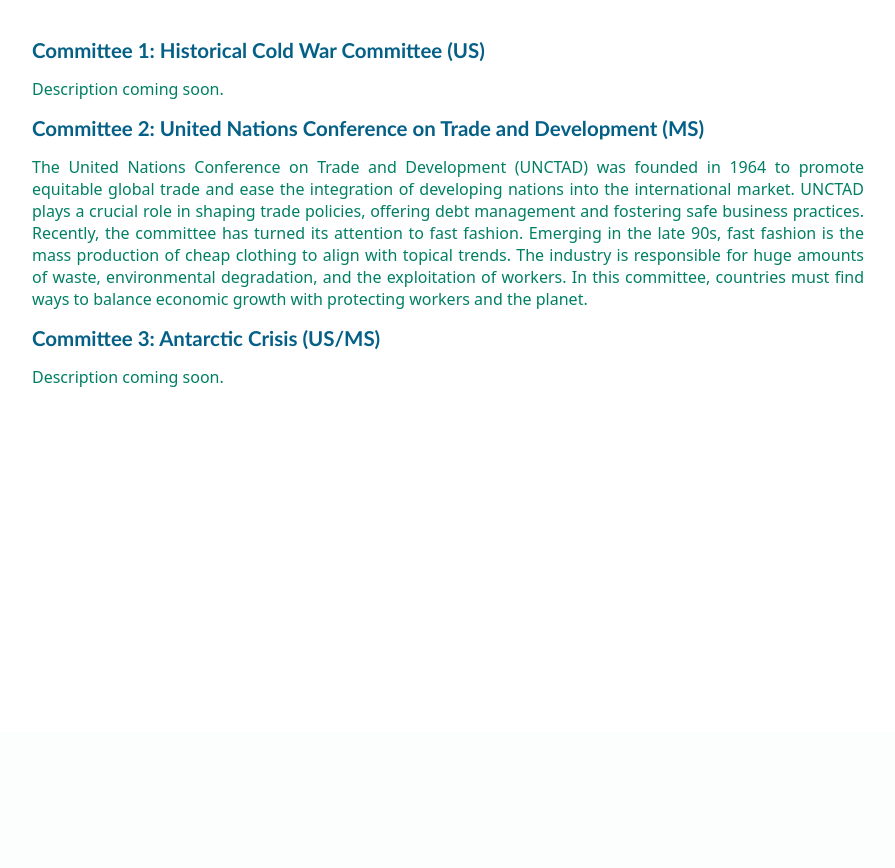
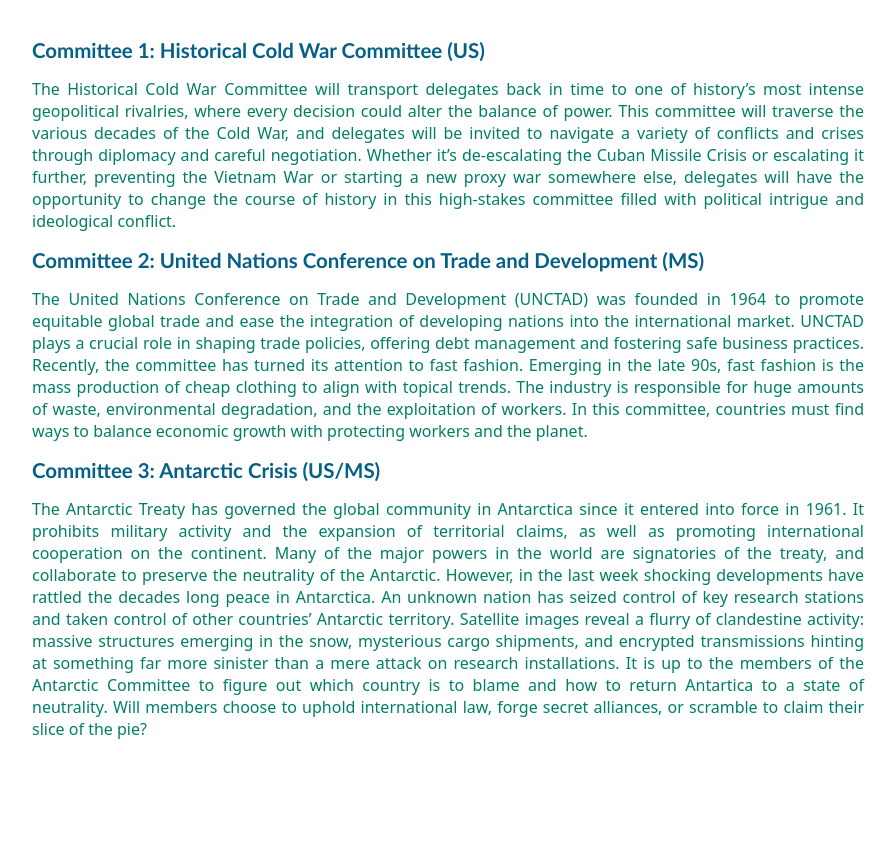
Before and after one commit to AnoushaMukherjee/UPrepMUN, a Flask app: page /committees in a window 1280 px wide. Shown: the part 68-936 px from the top of the page, without its empty margins (32-927 px from the left). Before the commit the page ends 455 px from the top, so only its background shows below. Run offline with Flask 3, Linux system fonts and the light colour scheme.

Commit message:
Update committees.html

```diff
--- a/templates/committees.html
+++ b/templates/committees.html
@@ -84,11 +84,11 @@
     <div class="container">
         <div class="about-MUN">
             <h2><b>Committee 1: Historical Cold War Committee (US)</b></h2>
-            <p>Description coming soon.</p>
+            <p>The Historical Cold War Committee will transport delegates back in time to one of history’s most intense geopolitical rivalries, where every decision could alter the balance of power. This committee will traverse the various decades of the Cold War, and delegates will be invited to navigate a variety of conflicts and crises through diplomacy and careful negotiation. Whether it’s de-escalating the Cuban Missile Crisis or escalating it further, preventing the Vietnam War or starting a new proxy war somewhere else, delegates will have the opportunity to change the course of history in this high-stakes committee filled with political intrigue and ideological conflict.</p>
             <h2><b>Committee 2: United Nations Conference on Trade and Development (MS)</b></h2>
             <p>The United Nations Conference on Trade and Development (UNCTAD) was founded in 1964 to promote equitable global trade and ease the integration of developing nations into the international market. UNCTAD plays a crucial role in shaping trade policies, offering debt management and fostering safe business practices. Recently, the committee has turned its attention to fast fashion. Emerging in the late 90s, fast fashion is the mass production of cheap clothing to align with topical trends. The industry is responsible for huge amounts of waste, environmental degradation, and the exploitation of workers. In this committee, countries must find ways to balance economic growth with protecting workers and the planet.</p>
             <h2><b>Committee 3: Antarctic Crisis (US/MS)</b></h2>
-            <p>Description coming soon.</p>
+            <p>The Antarctic Treaty has governed the global community in Antarctica since it entered into force in 1961. It prohibits military activity and the expansion of territorial claims, as well as promoting international cooperation on the continent. Many of the major powers in the world are signatories of the treaty, and collaborate to preserve the neutrality of the Antarctic. However, in the last week shocking developments have rattled the decades long peace in Antarctica. An unknown nation has seized control of key research stations and taken control of other countries’ Antarctic territory. Satellite images reveal a flurry of clandestine activity: massive structures emerging in the snow, mysterious cargo shipments, and encrypted transmissions hinting at something far more sinister than a mere attack on research installations. It is up to the members of the Antarctic Committee to figure out which country is to blame and how to return Antartica to a state of neutrality. Will members choose to uphold international law, forge secret alliances, or scramble to claim their slice of the pie?</p>
         </div>
     </div>
 </body>
```
